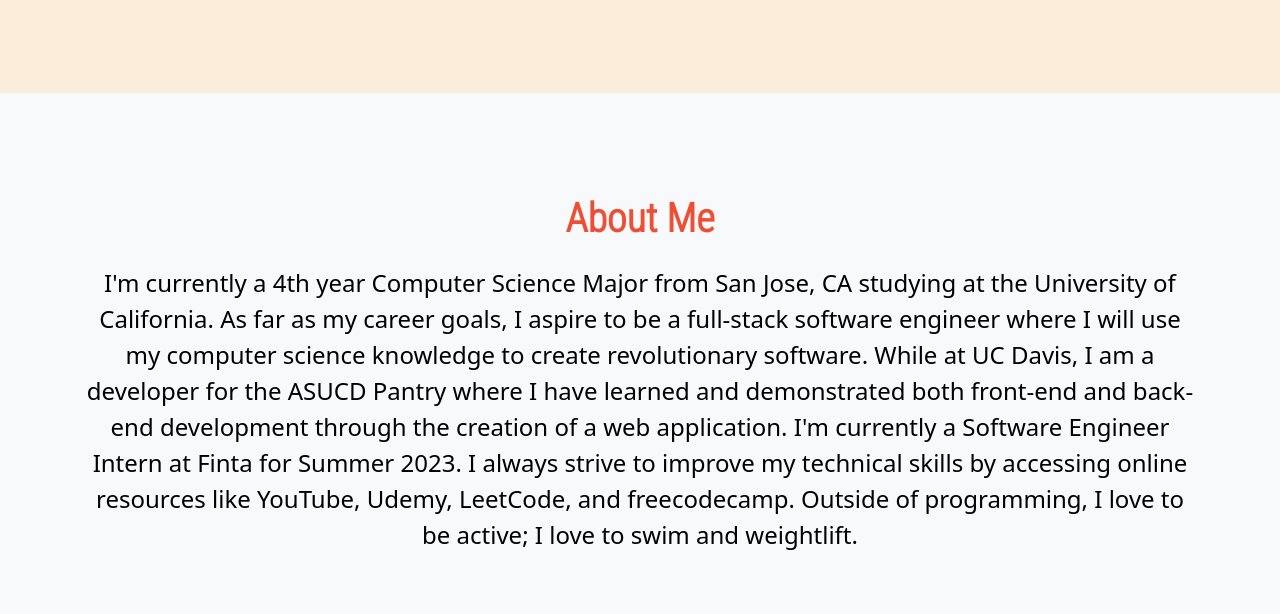
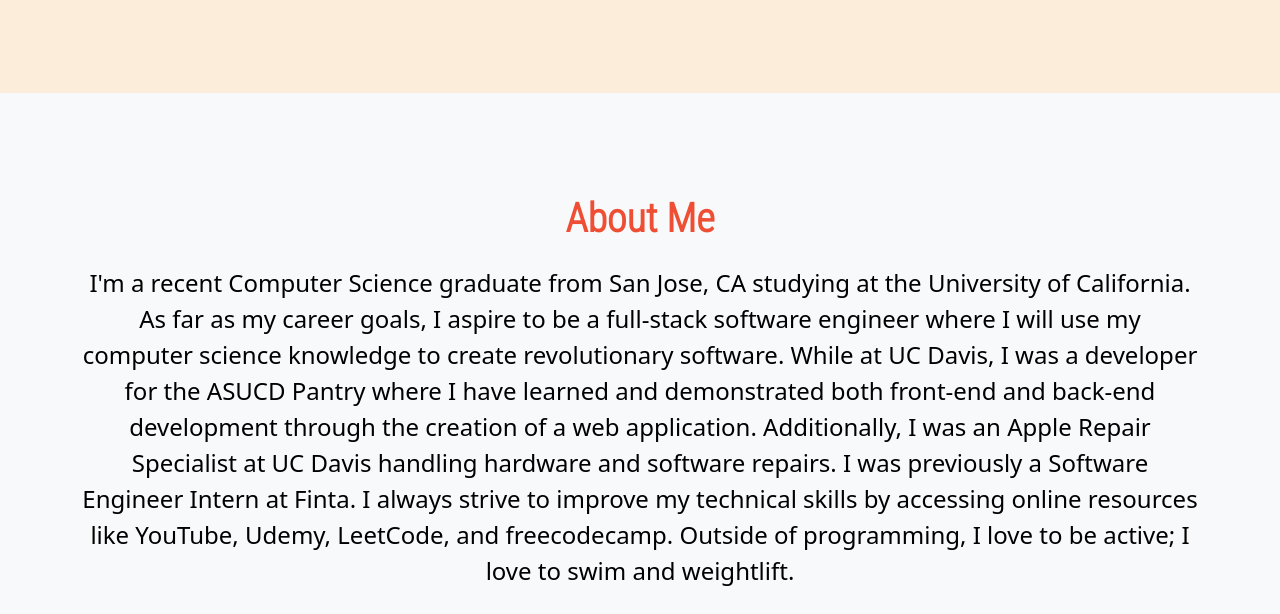
Before and after one commit to aandylam/Website, a plain HTML site: page index.html in a window 1280 px wide. Shown: the part 606-1220 px from the top of the page. Drawn offline with nearby package versions, Linux system fonts and the light colour scheme.

Commit message:
change to bio

```diff
--- a/index.html
+++ b/index.html
@@ -61,9 +61,9 @@
         <div class="p-5 text-center bg-body-tertiary">
             <div class="container py-5">
                 <p class="fs-1 subtitle">About Me</p>
-                <p class="text-body-emphasis fs-4">I'm currently a 4th year Computer Science Major from San Jose, CA studying at the University of California. As far as my career goals, I aspire to be a full-stack software engineer where I will use my
-                    computer science knowledge to create revolutionary software. While at UC Davis, I am a developer for the ASUCD Pantry where I have learned and demonstrated both front-end and back-end development through the creation
-                     of a web application. I'm currently a Software Engineer Intern at Finta for Summer 2023. I always strive to improve my technical skills by accessing online resources like YouTube, Udemy, LeetCode, and freecodecamp. Outside of programming, I love to be active; I love to swim and weightlift. </p>
+                <p class="text-body-emphasis fs-4">I'm a recent Computer Science graduate from San Jose, CA studying at the University of California. As far as my career goals, I aspire to be a full-stack software engineer where I will use my
+                    computer science knowledge to create revolutionary software. While at UC Davis, I was a developer for the ASUCD Pantry where I have learned and demonstrated both front-end and back-end development through the creation
+                     of a web application. Additionally, I was an Apple Repair Specialist at UC Davis handling hardware and software repairs. I was previously a Software Engineer Intern at Finta. I always strive to improve my technical skills by accessing online resources like YouTube, Udemy, LeetCode, and freecodecamp. Outside of programming, I love to be active; I love to swim and weightlift. </p>
             </div>
             <div class="container">
                 <div class="row align-items-start">
```
